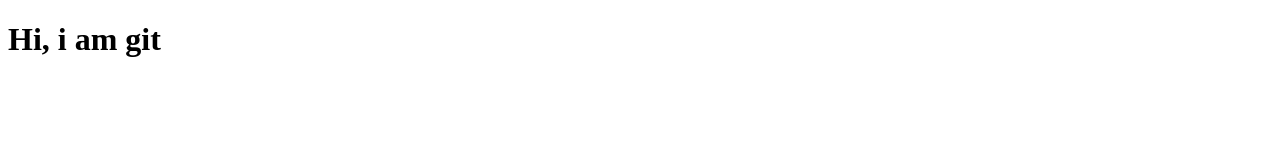
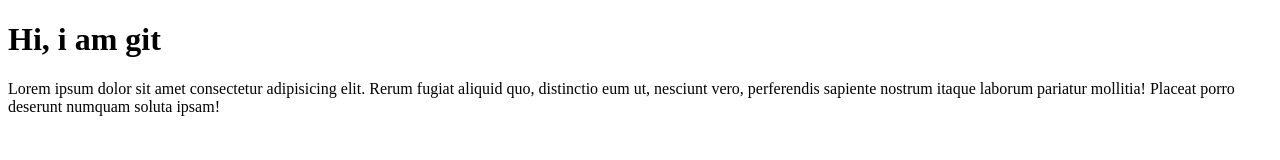
Before and after one commit to ThidaSoe457/Project, a plain HTML site: page index.html in a window 1280 px wide. Drawn offline with Linux system fonts and the light colour scheme.

Commit message:
second commit

```diff
--- a/index.html
+++ b/index.html
@@ -8,5 +8,8 @@
 </head>
 <body>
     <h1>Hi, i am git</h1>
+    <p>
+        Lorem ipsum dolor sit amet consectetur adipisicing elit. Rerum fugiat aliquid quo, distinctio eum ut, nesciunt vero, perferendis sapiente nostrum itaque laborum pariatur mollitia! Placeat porro deserunt numquam soluta ipsam!
+    </p>
 </body>
 </html>
```
